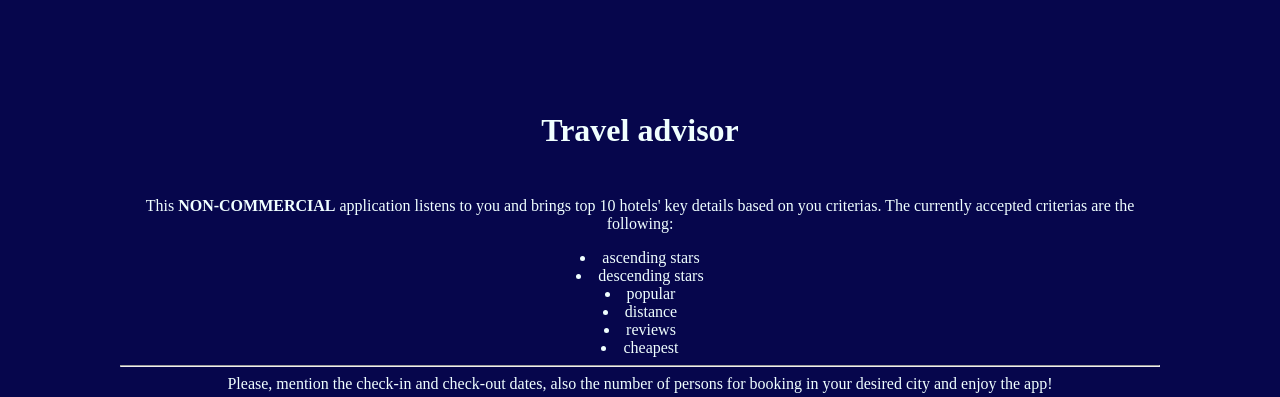
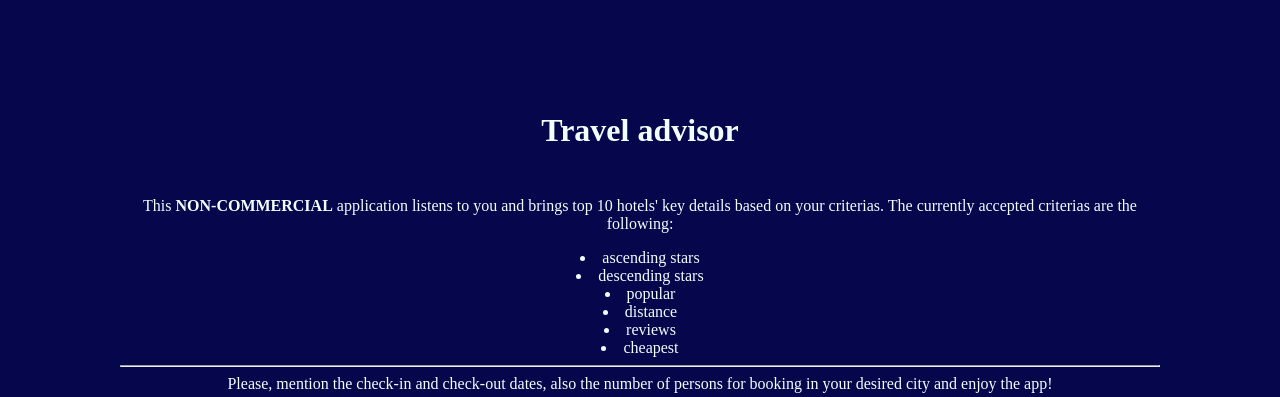
Before and after one commit to bkenan/live_travel_advisor, a Flask app: page / in a window 1280 px wide. Shown: the top 397 px of the page. Run offline with Flask 2, Linux system fonts and the light colour scheme; some libraries are stand-ins or nearby versions.

Commit message:
updated the last working wd

```diff
--- a/app.py
+++ b/app.py
@@ -281,4 +281,5 @@ def submit():
 
 
 if __name__ == "__main__":
+
     app.run(host='0.0.0.0', port=8080, debug=True)
--- a/requirements.txt
+++ b/requirements.txt
@@ -11,3 +11,4 @@ pandas
 numpy
 word2number
 scipy
+soundfile
--- a/templates/index.html
+++ b/templates/index.html
@@ -6,7 +6,7 @@
   <h1>Travel advisor</h1>
 
   <div class="intro">
-    <p>This <b>NON-COMMERCIAL</b> application listens to you and brings top 10 hotels' key details based on you criterias. The currently accepted criterias are the following:
+    <p>This <b>NON-COMMERCIAL</b> application listens to you and brings top 10 hotels' key details based on your criterias. The currently accepted criterias are the following:
       <li>ascending stars</li>
       <li>descending stars</li>
       <li>popular</li>
```
Also changed, not shown: 2 other files.
